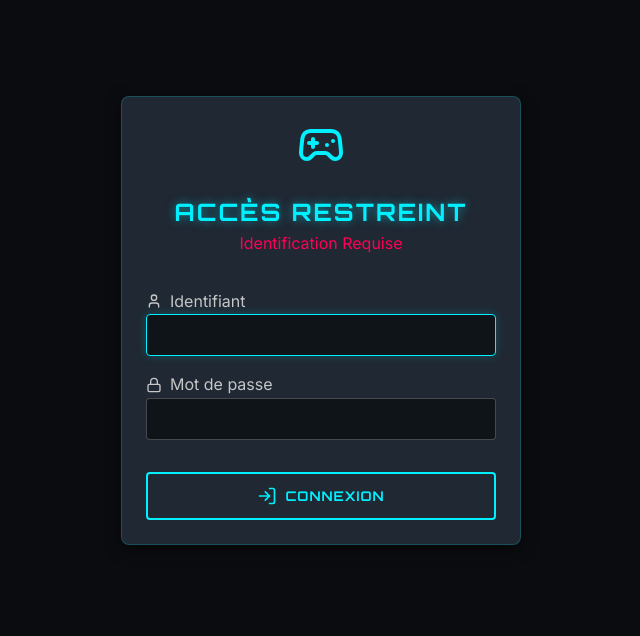
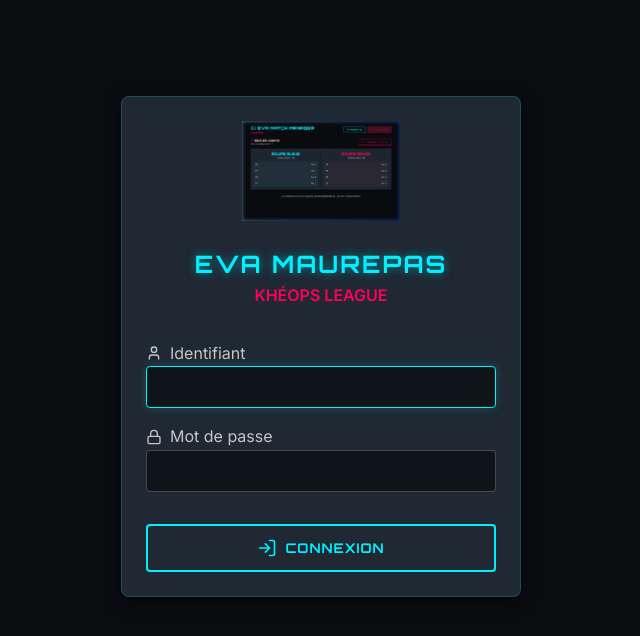
Before and after one commit to TomaWaro/eva-match-manager, a React (Vite) app: page / in a window 1280 px wide. Shown: the top 636 px of the page, without its empty margins (319-959 px from the left). Built offline with nearby package versions, Linux system fonts and the light colour scheme; no server answers.

Commit message:
design: add Maurepas arena branding and logo

```diff
--- a/src/App.jsx
+++ b/src/App.jsx
@@ -171,11 +171,11 @@ function App() {
       <header className="flex md-flex-col justify-between items-center md-items-start mb-8 md-gap-2">
         <div className="w-full">
           <h1 className="glow-text text-primary flex items-center gap-4">
-            <Gamepad2 size={32} />
-            EVA Match Manager
+            <img src="/logo.png" alt="EVA Logo" style={{ height: '60px' }} />
+            EVA MAUREPAS
           </h1>
           <div className="flex md-wrap items-center gap-6 mt-2 mb-4">
-            <p className="text-secondary font-bold">4V4 EDITION</p>
+            <p className="text-secondary font-bold">KHÉOPS LEAGUE</p>
             <div className="flex md-wrap gap-2">
               <button onClick={exportData} className="eva-button" style={{ padding: '0.25rem 0.5rem', fontSize: '0.8rem', border: '1px solid var(--primary)' }}>
                 <Download size={14} /> Exporter
--- a/src/components/Login.jsx
+++ b/src/components/Login.jsx
@@ -37,11 +37,11 @@ function Login({ onLoginSuccess }) {
     <div className="eva-container flex flex-col items-center justify-center" style={{ minHeight: '100vh', padding: '1rem' }}>
       <div className="eva-card w-full" style={{ maxWidth: '400px', margin: 'auto', marginTop: '10vh' }}>
         <div className="text-center mb-8">
-          <Gamepad2 size={48} className="mx-auto text-primary mb-4" />
+          <img src="/logo.png" alt="EVA Logo" className="mx-auto mb-4" style={{ height: '100px' }} />
           <h1 className="glow-text text-primary text-2xl font-bold" style={{ fontFamily: 'var(--font-display)' }}>
-            ACCÈS RESTREINT
+            EVA MAUREPAS
           </h1>
-          <p className="text-secondary opacity-80 mt-2">Identification Requise</p>
+          <p className="text-secondary opacity-80 mt-2 font-bold">KHÉOPS LEAGUE</p>
         </div>
 
         <form onSubmit={handleSubmit} className="flex flex-col gap-4">
--- a/src/components/MatchMaker.jsx
+++ b/src/components/MatchMaker.jsx
@@ -86,20 +86,8 @@ function MatchMaker({ players, currentMatch, setCurrentMatch, finishMatch, match
     const playerStats = players.map(player => {
       let consecutive = 0;
       let sinceLast = 0;
-      let hasPlayedOnce = false;
-
-      // Check history (from most recent)
-      for (let i = 0; i < matchHistory.length; i++) {
-        const match = matchHistory[i];
-        const playedInMatch = [...match.team1, ...match.team2].some(p => p.id === player.id);
-
-        if (playedInMatch) {
-          hasPlayedOnce = true;
-          if (sinceLast === 0 && !hasPlayedOnce) {
-            // this loop logic is slightly complex, let's simplify
-          }
-        }
-      }
+      // Calculate priority score
+      let priorityScore = player.matchesPlayed;
 
       // Simplified logic:
       // consecutive: how many of the last N matches did they play without a break?
@@ -118,18 +106,16 @@ function MatchMaker({ players, currentMatch, setCurrentMatch, finishMatch, match
         else break;
       }
 
-      // Calculate priority score
-      // Lower is better (more priority)
-      let priorityScore = player.matchesPlayed;
+      // RULE 1 (Priority): "Anti-banc" -> Priority to those who waited
+      if (sinceLast >= 3) priorityScore -= 500; // Absolute priority
+      else if (sinceLast === 2) priorityScore -= 50; // High priority
 
-      // RULE: "Ne pas jouer pendant 3 matchs" -> If you stayed out for 3 matches, you MUST play.
-      if (sinceLast >= 3) priorityScore -= 100;
+      // RULE 2: "Anti-enchaînement" -> Penalty to those who play too much
+      if (consecutive >= 3) priorityScore += 500; // Forced rest
+      else if (consecutive === 2) priorityScore += 50; // Soft rest recommendation
 
-      // RULE: "Ne pas enchaîner 3 matchs" -> If you played 3 in a row, you MUST sit out.
-      if (consecutive >= 3) priorityScore += 100;
-
-      // Small penalty if played the very last match to break ties
-      if (consecutive > 0) priorityScore += 0.1;
+      // Small penalty if played the very last match to break ties in favor of bench
+      if (consecutive > 0) priorityScore += 5;
 
       return { ...player, priorityScore, rotationStats: { consecutive, sinceLast } };
     });
```
Also changed, not shown: public/logo.png (added).
